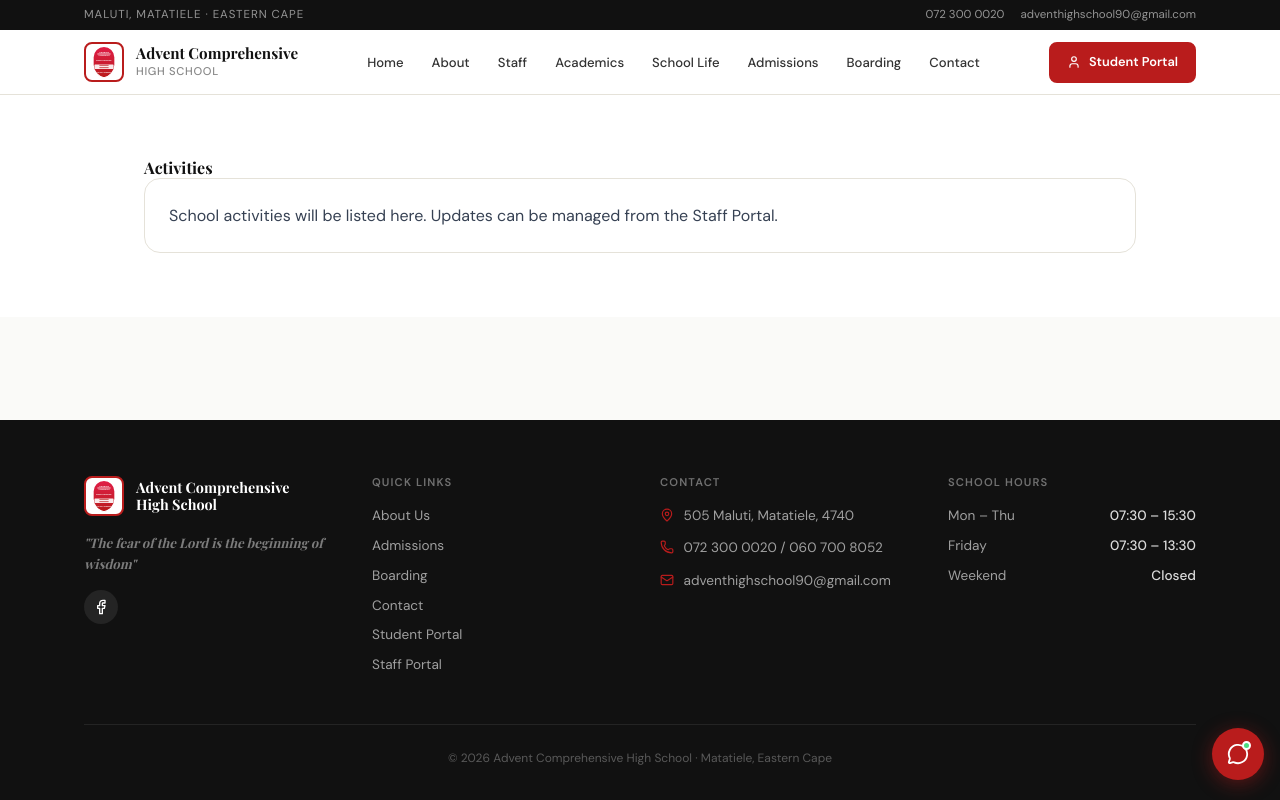
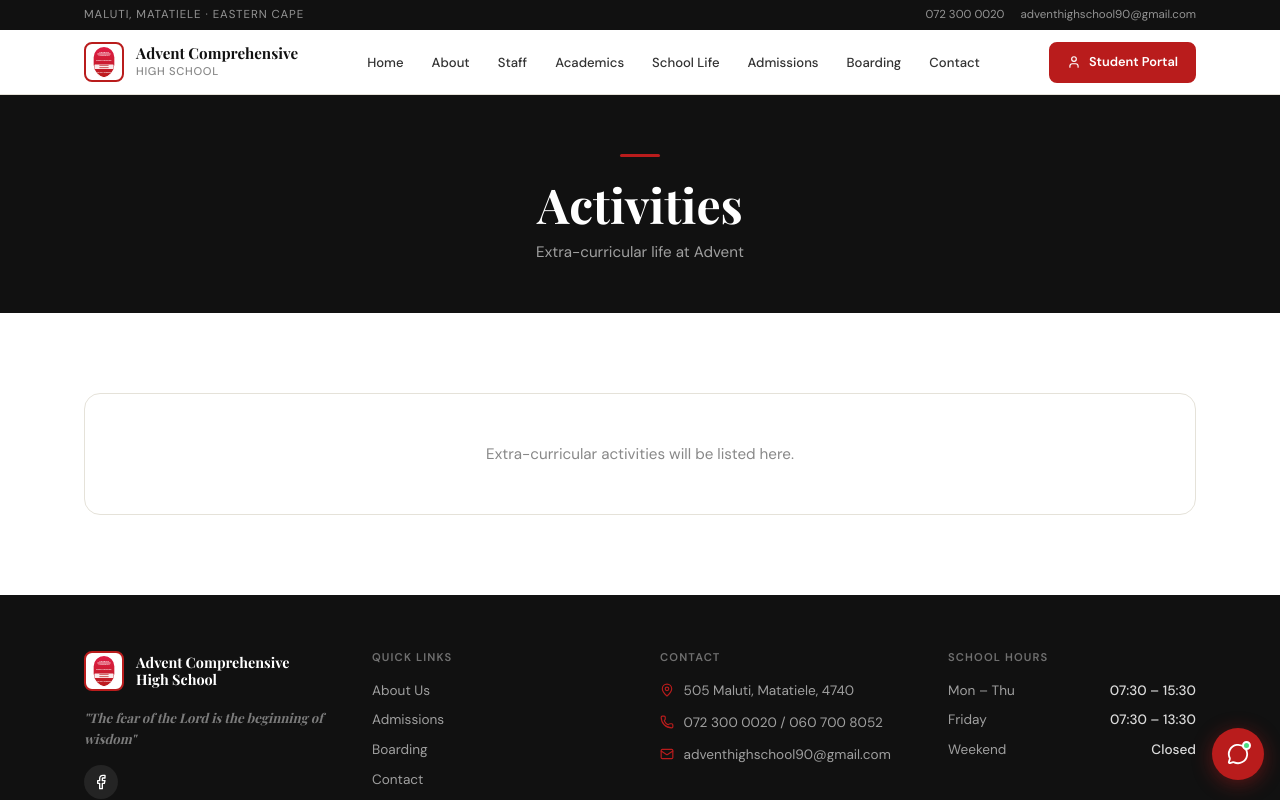
Before and after one commit to slmazwi-coder/advent-high-school, a React (Vite) app: page /activities in a window 1280 px wide. Shown: the top 800 px of the page. Built offline with nearby package versions, Linux system fonts and the light colour scheme; a web font is replaced by a local one.

Commit message:
Update Activities.tsx

```diff
--- a/src/pages/Activities.tsx
+++ b/src/pages/Activities.tsx
@@ -1,16 +1,17 @@
 import React from 'react';
-
-export const Activities = () => {
-  return (
-    <div className="py-16 bg-white">
-      <div className="max-w-5xl mx-auto px-4">
-        <h1 className="section-title">Activities</h1>
-        <div className="card">
-          <p className="text-gray-700">
-            School activities will be listed here. Updates can be managed from the Staff Portal.
-          </p>
+export const Activities = () => (
+  <div>
+    <div className="page-header">
+      <div className="rule-accent" style={{ margin: '0 auto 0.75rem' }} />
+      <h1>Activities</h1>
+      <p>Extra-curricular life at Advent</p>
+    </div>
+    <section className="section-pad" style={{ background: '#fff' }}>
+      <div className="container-narrow">
+        <div className="card" style={{ textAlign: 'center', padding: '3rem' }}>
+          <p style={{ color: '#888', fontSize: '0.95rem' }}>Extra-curricular activities will be listed here.</p>
         </div>
       </div>
-    </div>
-  );
-};
+    </section>
+  </div>
+);
```
